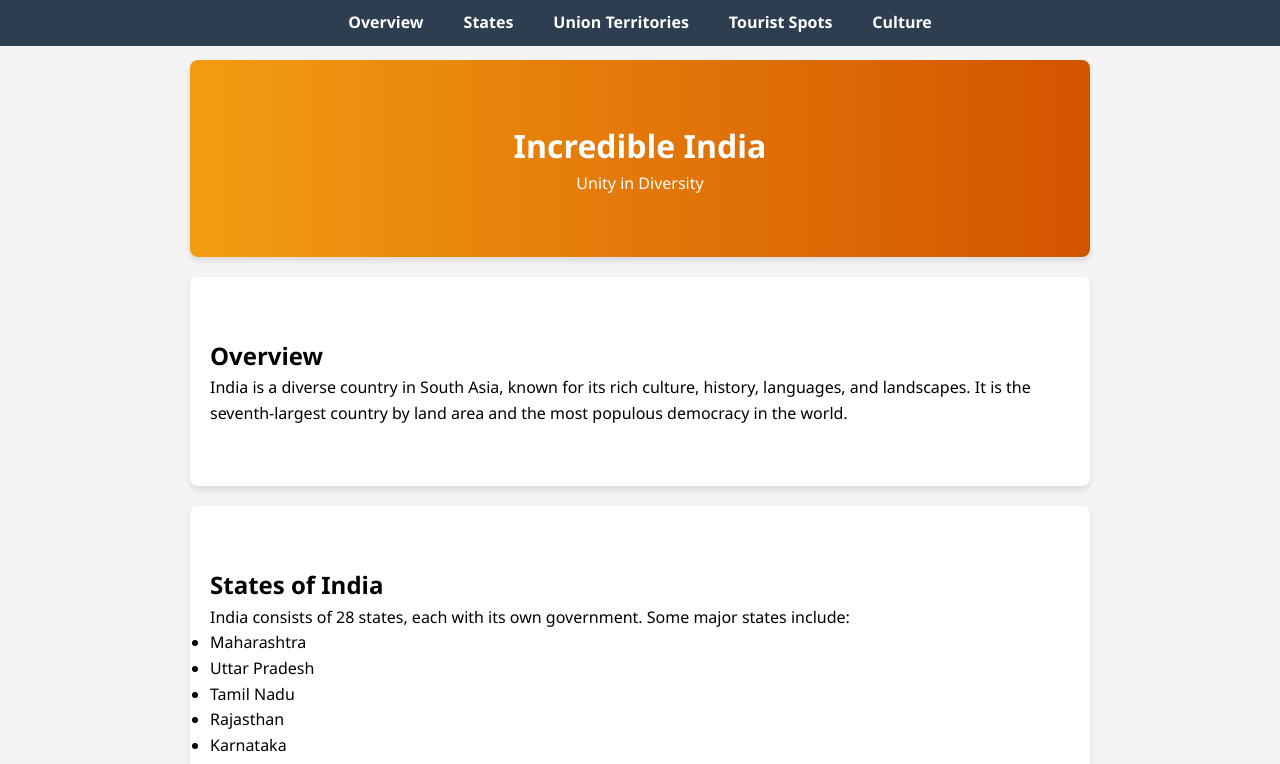
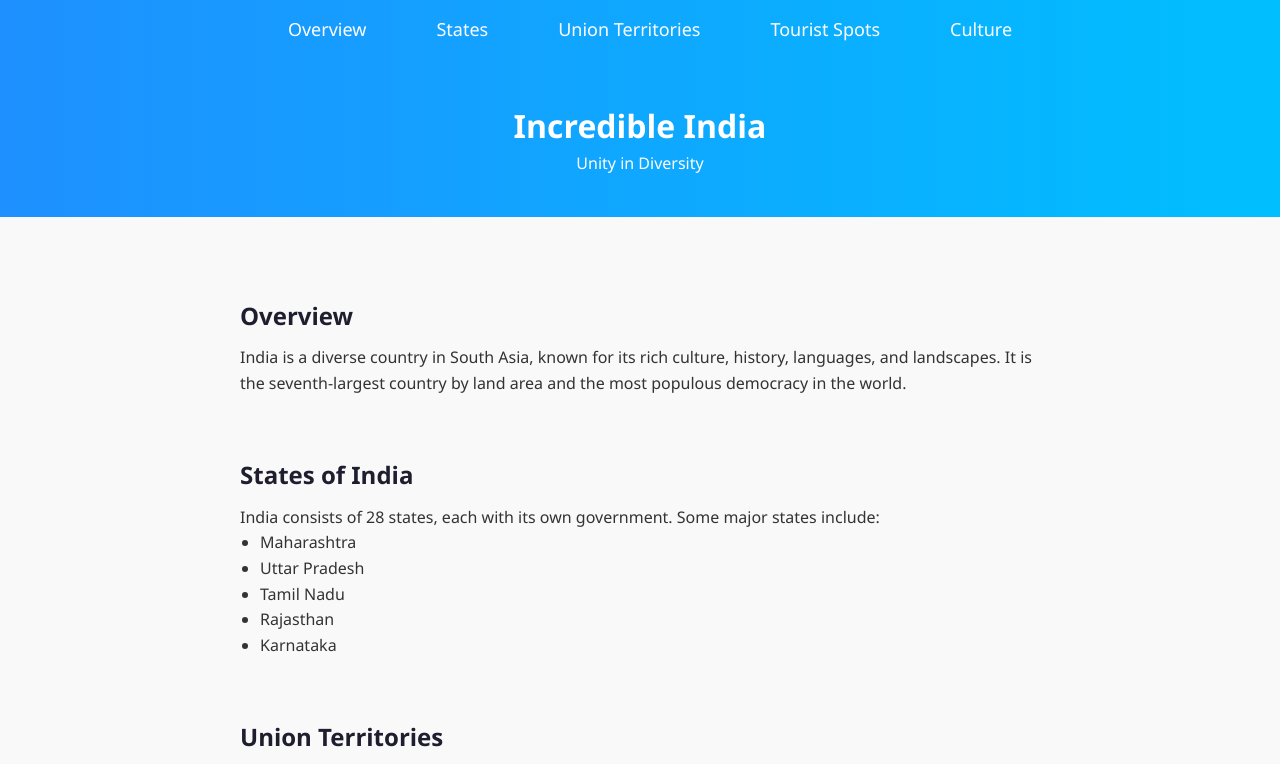
Before and after one commit to Ganesh-marathe/SCT_WD_1, a plain HTML site: page index.html in a window 1280 px wide. Shown: the top 764 px of the page. Drawn offline with Linux system fonts and the light colour scheme.

Commit message:
Refactor CSS styles for navbar and layout
Updated styles for navbar, header, and footer. Adjusted colors and padding for better aesthetics.

```diff
--- a/style.css
+++ b/style.css
@@ -1,4 +1,4 @@
-/* Reset some default styles */
+/* Reset */
 * {
   margin: 0;
   padding: 0;
@@ -8,69 +8,77 @@
 body {
   font-family: 'Segoe UI', sans-serif;
   line-height: 1.6;
-  background-color: #f4f4f4;
-  padding-top: 60px;
+  background-color: #f9f9f9;
+  color: #333;
 }
 
-/* Navigation styles */
-nav#navbar {
+/* Navbar */
+nav {
   position: fixed;
   top: 0;
   width: 100%;
-  background: #2c3e50;
-  color: white;
-  padding: 10px 0;
-  transition: background 0.3s;
+  background-color: transparent;
+  padding: 15px 0;
+  transition: background-color 0.3s, box-shadow 0.3s;
   z-index: 1000;
 }
 
-nav#navbar.scrolled {
-  background: #1abc9c;
+nav.scrolled {
+  background-color: #004080;
+  box-shadow: 0 2px 10px rgba(0, 0, 0, 0.3);
 }
 
-nav#navbar ul {
+nav ul {
   list-style: none;
   display: flex;
   justify-content: center;
+  gap: 40px;
 }
 
-nav#navbar ul li {
-  margin: 0 20px;
+nav li a {
+  color: white;
+  text-decoration: none;
+  font-size: 18px;
+  padding: 8px 15px;
+  border-radius: 4px;
+  transition: background-color 0.3s;
 }
 
-nav#navbar ul li a {
-  text-decoration: none;
-  color: white;
-  font-weight: bold;
-  transition: color 0.3s, border-bottom 0.3s;
+nav li a:hover {
+  background-color: #0066cc;
 }
 
-nav#navbar ul li a:hover {
-  color: #ffcc00;
-  border-bottom: 2px solid #ffcc00;
+/* Header */
+header {
+  padding: 100px 20px 40px;
+  background: linear-gradient(to right, #1e90ff, #00bfff);
+  text-align: center;
+  color: white;
 }
 
-/* Section styling */
-header, section {
-  padding: 60px 20px;
-  max-width: 900px;
-  margin: auto;
-  background: white;
-  margin-bottom: 20px;
-  border-radius: 8px;
-  box-shadow: 0 4px 6px rgba(0,0,0,0.1);
+main {
+  padding: 80px 20px;
 }
 
-header {
-  background: linear-gradient(to right, #f39c12, #d35400);
-  color: white;
-  text-align: center;
+section {
+  margin-bottom: 60px;
+  max-width: 800px;
+  margin-left: auto;
+  margin-right: auto;
 }
 
-/* Footer styling */
+h2 {
+  margin-bottom: 10px;
+  color: #1e1e2f;
+}
+
+ul {
+  padding-left: 20px;
+}
+
 footer {
   text-align: center;
   padding: 20px;
-  background: #2c3e50;
+  background-color: #004080;
   color: white;
 }
```
